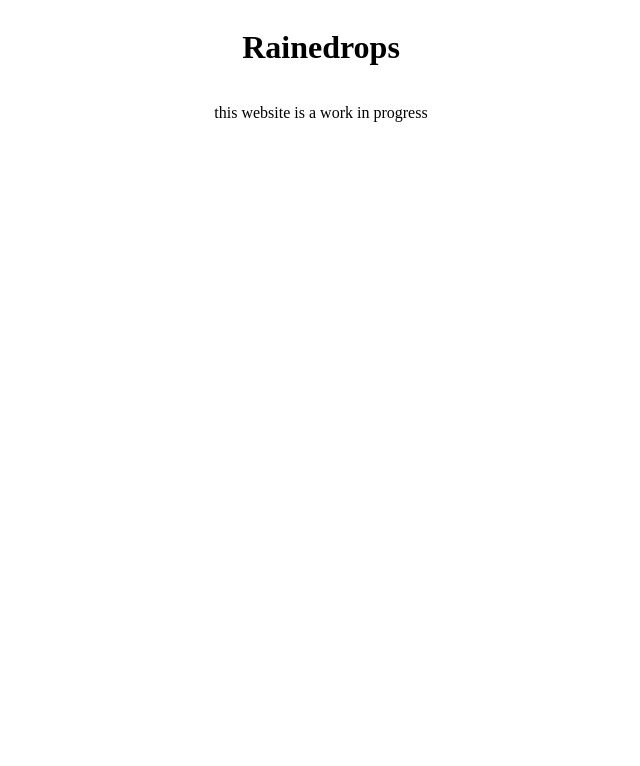
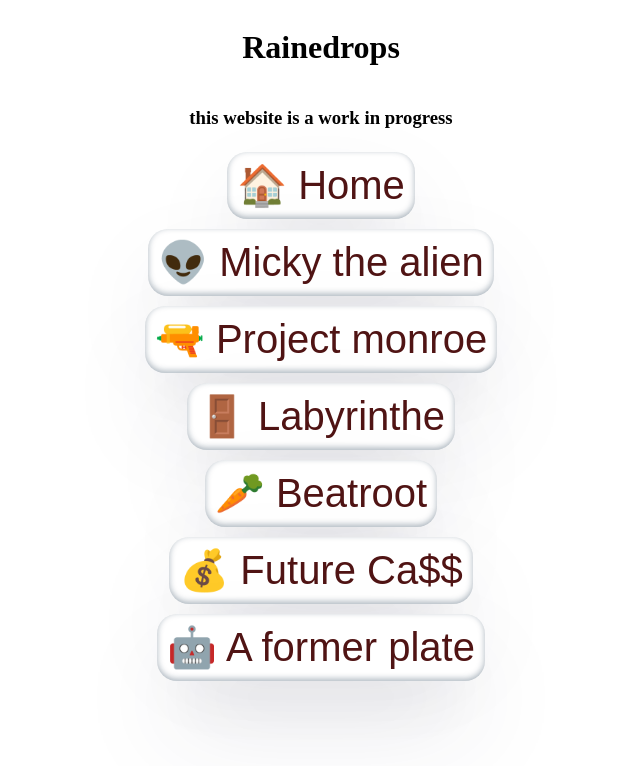
Before and after one commit to rainedrops/rainedrops.github.io, a plain HTML site: page index.html in a window 1280 px wide. Shown: the whole page, without its empty margins (319-959 px from the left). Drawn offline with Linux system fonts and the light colour scheme.

Commit message:
prettify

```diff
--- a/index.css
+++ b/index.css
@@ -1,5 +1,25 @@
+body {
+    height: 100%;
+}
+
 div {
     display: flex;
     flex-direction: column;
     align-items: center;
+    justify-content: space-between;
 }
+
+div #blogs {
+    font-family: sans-serif;
+    font-size: 40px;
+}
+
+#blogs a {
+    padding: 10px;
+    margin: 5px;
+    border-radius: 20px;
+    text-decoration:none;
+    color: rgba(80, 20, 20, 1);
+    background-color: white;
+    box-shadow: rgba(50, 50, 93, 0.25) 0px 50px 100px -20px, rgba(0, 0, 0, 0.3) 0px 30px 60px -30px, rgba(10, 37, 64, 0.35) 0px -2px 6px 0px inset;
+}
--- a/index.html
+++ b/index.html
@@ -7,7 +7,17 @@
   <div>
     <h1>Rainedrops</h1>
 
-    <p>this website is a work in progress</p>
+    <h3>this website is a work in progress</h3>
+    <div id="blogs">
+      <a href="https://github.com/rainedrops/">🏠 Home</a>
+      <a href="https://github.com/rainedrops/micky-the-alien">👽 Micky the alien</a>
+      <a href="https://github.com/rainedrops/project-monroe">🔫 Project monroe</a>
+      <a href="https://github.com/rainedrops/labyrinthe">🚪 Labyrinthe</a>
+      <a href="https://github.com/rainedrops/beatroot">🥕 Beatroot</a>
+      <a href="https://github.com/rainedrops/future-cass">💰 Future Ca$$</a>
+      <a href="https://github.com/rainedrops/a-former-plate">🤖 A former plate</a>
+    </div>
+
   </div>
 
 </body>
```
